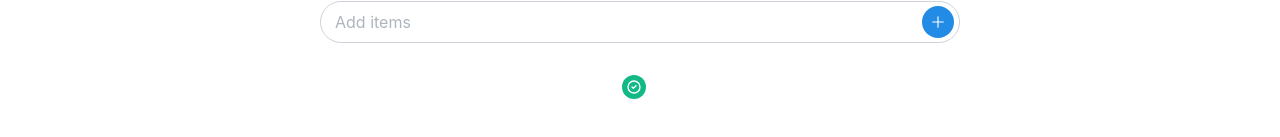
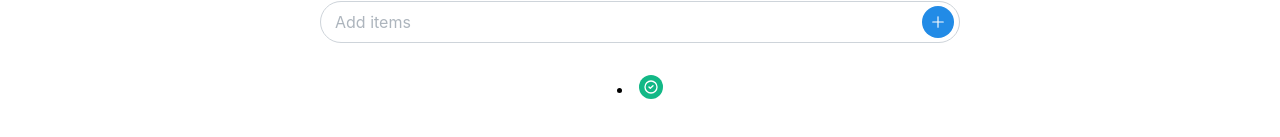
Before and after one commit to micahdevs/Shop-Co-op, a React (Vite) app: page / in a window 1280 px wide. Both pictures are taken after a click on the button 938 px from the left and 336 px from the top of the page. Shown: the part 315-452 px from the top of the page. Built offline with nearby package versions, Linux system fonts and the light colour scheme.

Commit message:
Add delete handler and refactor with delete button

```diff
--- a/src/components/InputWithButton/InputWithButton.tsx
+++ b/src/components/InputWithButton/InputWithButton.tsx
@@ -1,4 +1,4 @@
-import { TextInput, TextInputProps, ActionIcon, useMantineTheme, rem, List, ThemeIcon } from '@mantine/core';
+import { TextInput, TextInputProps, ActionIcon, useMantineTheme, rem, List } from '@mantine/core';
 import classes from './InputWithButton.module.css';
 import { useState } from 'react';
 import { IconPlus, IconCircleCheck } from '@tabler/icons-react';
@@ -14,6 +14,13 @@ export function InputWithButton(props: TextInputProps) {
   const handleAddItem = () => {
     setItems([...items, newItem]);
     setNewItem('');
+  };
+
+  const handleDeleteItem = (index: number) => {
+    setItems(
+      // Underscore first argument indicates it is not needed
+      items.filter((_, itemIndex) => itemIndex !== index)
+    );
   };
 
   const theme = useMantineTheme();
@@ -38,24 +45,16 @@ export function InputWithButton(props: TextInputProps) {
     {...props}
     />
 
-    <List
-      spacing="sm"
-      size="md"
-      center
-      icon={
-        <ThemeIcon color="teal" size={24} radius="xl">
-          <IconCircleCheck style={{ width: rem(16), height: rem(16) }} />
-        </ThemeIcon>
-      }
-    >
-      {items.map((item, index) => (
-        <>
-        <List.Item
-          key={index}>{item}
-        </List.Item>
-        </>
-      ))}
-    </List>
+    <List spacing="sm" size="md" center>
+        {items.map((item, index) => (
+          <List.Item key={index}>
+            {item}
+            <ActionIcon onClick={() => handleDeleteItem(index)} color="teal" size={24} radius="xl">
+              <IconCircleCheck style={{ width: rem(16), height: rem(16) }} />
+            </ActionIcon>
+          </List.Item>
+        ))}
+      </List>
     </>
 
   );
```
